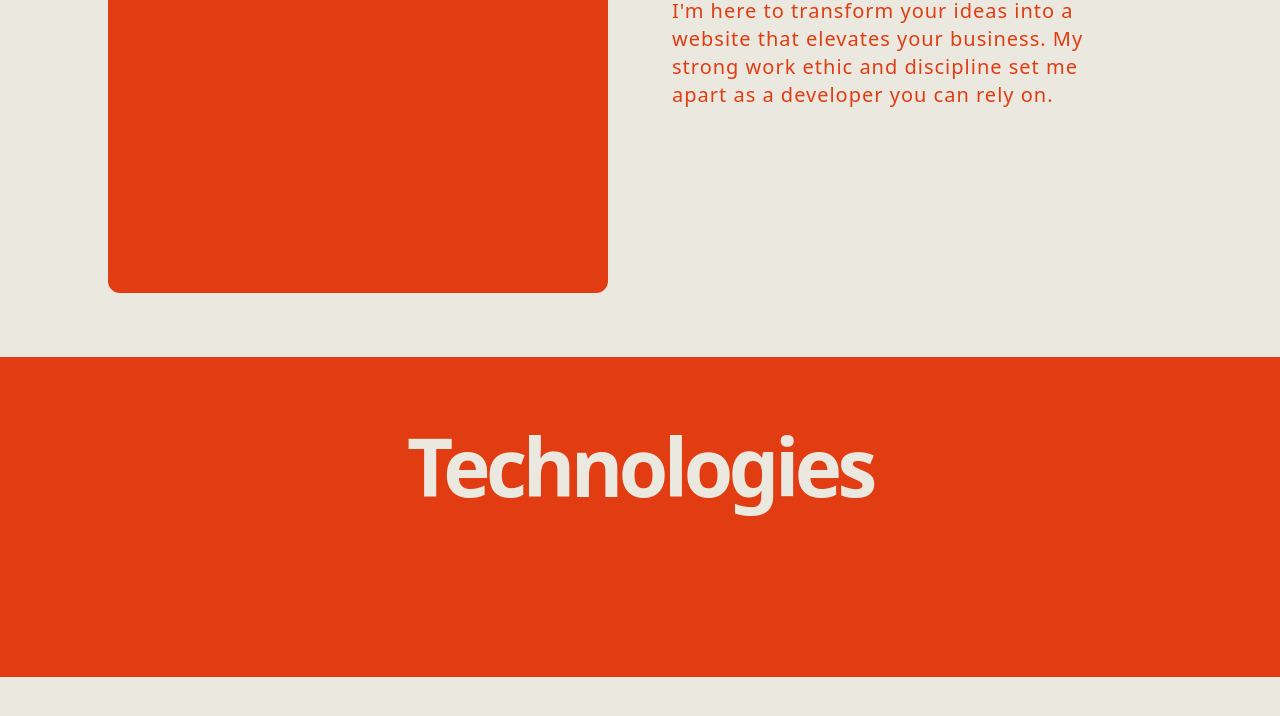
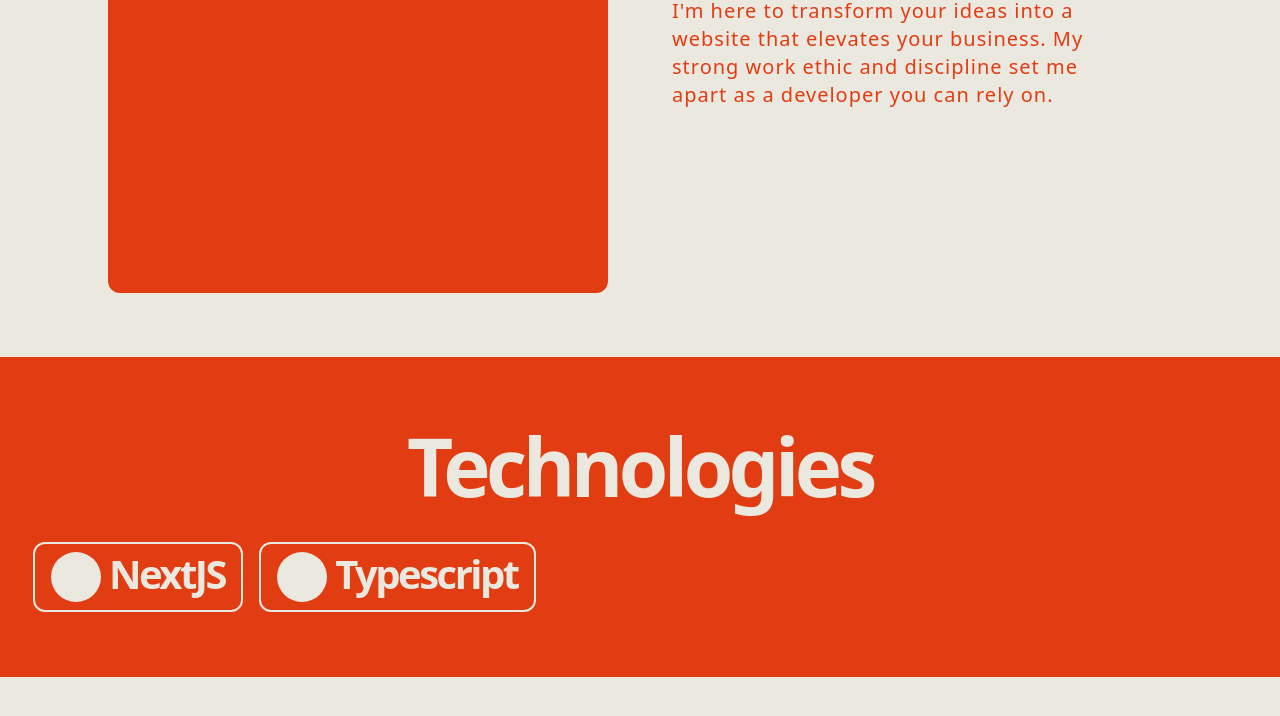
Before and after one commit to michaelcanonizado/michaelcanonizado, a Next.js app: page / in a window 1280 px wide. Shown: the part 4067-4783 px from the top of the page. Built offline with nearby package versions, Linux system fonts and the light colour scheme.

Commit message:
feat: add base <Badge/> styles and compound components

```diff
--- a/src/app/_sections/technologies.tsx
+++ b/src/app/_sections/technologies.tsx
@@ -1,18 +1,34 @@
 import { cn } from '@/lib/utils';
 import { ComponentBaseProps } from '@/types';
 import { TextDisplay } from '@/components/ui/text';
+import Badge from '@/components/ui/badge';
+import Image from 'next/image';
 
 const Technologies = ({ className }: ComponentBaseProps) => {
   return (
     <section
       className={cn(
-        'min-h-[40vh] w-full border bg-foreground py-xl',
+        'min-h-[40vh] w-full space-y-lg border bg-foreground px-lg py-xl',
         className
       )}
     >
       <div className='flex flex-row items-center justify-center'>
         <TextDisplay className='text-background'>Technologies</TextDisplay>
       </div>
+      <div className='flex flex-row gap-md'>
+        <Badge className='text-background'>
+          <Badge.Image>
+            <div className='h-full w-full rounded-full bg-background' />
+          </Badge.Image>
+          <Badge.Title>NextJS</Badge.Title>
+        </Badge>
+        <Badge className='text-background'>
+          <Badge.Image>
+            <div className='h-full w-full rounded-full bg-background' />
+          </Badge.Image>
+          <Badge.Title>Typescript</Badge.Title>
+        </Badge>
+      </div>
     </section>
   );
 };
--- a/src/components/ui/badge.tsx
+++ b/src/components/ui/badge.tsx
@@ -1,9 +1,33 @@
 import { cn } from '@/lib/utils';
 import { ComponentBaseProps } from '@/types';
-import { TextSub } from './text';
+import { TextHeading, TextSub } from './text';
 
 const Badge = ({ className, children }: ComponentBaseProps) => {
-  return <TextSub className={cn('', className)}>{children}</TextSub>;
+  return (
+    <div
+      className={cn(
+        'flex w-fit flex-row gap-sm rounded-xl border-2 border-background px-md py-sm',
+        className
+      )}
+    >
+      {children}
+    </div>
+  );
 };
 
+const Title = ({ className, children }: ComponentBaseProps) => {
+  return <TextHeading className={cn('', className)}>{children}</TextHeading>;
+};
+
+const Image = ({ className, children }: ComponentBaseProps) => {
+  return (
+    <div className={cn('relative h-[50px] w-[50px]', className)}>
+      {children}
+    </div>
+  );
+};
+
+Badge.Title = Title;
+Badge.Image = Image;
+
 export default Badge;
```
